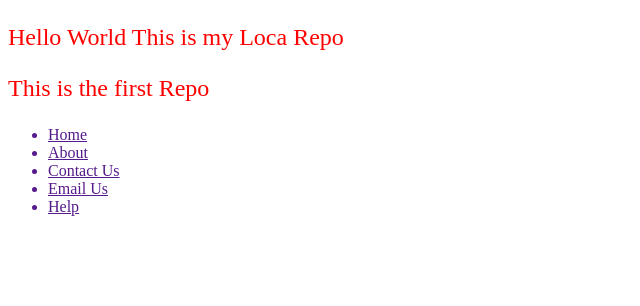
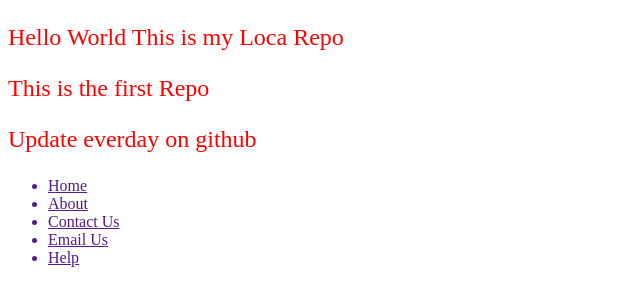
Before and after one commit to shivamchauhan777/LocalRepo, a plain HTML site: page index.html in a window 1280 px wide. Shown: the whole page, without its empty margins (0-640 px from the left). Drawn offline with Linux system fonts and the light colour scheme.

Commit message:
update something

```diff
--- a/index.html
+++ b/index.html
@@ -10,6 +10,7 @@
     <!--First PRogram in git hub-->
     <p>Hello World This is my Loca Repo</p>
     <p>This is the first Repo</p>
+    <p>Update everday on github</p>
     <div class="container">
         <ul>
             <a href=""><li>Home</li></a>
```
